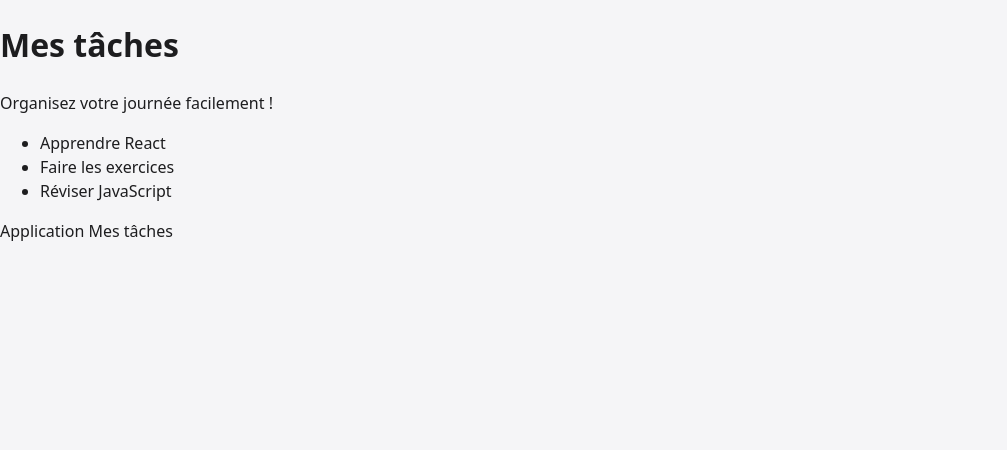
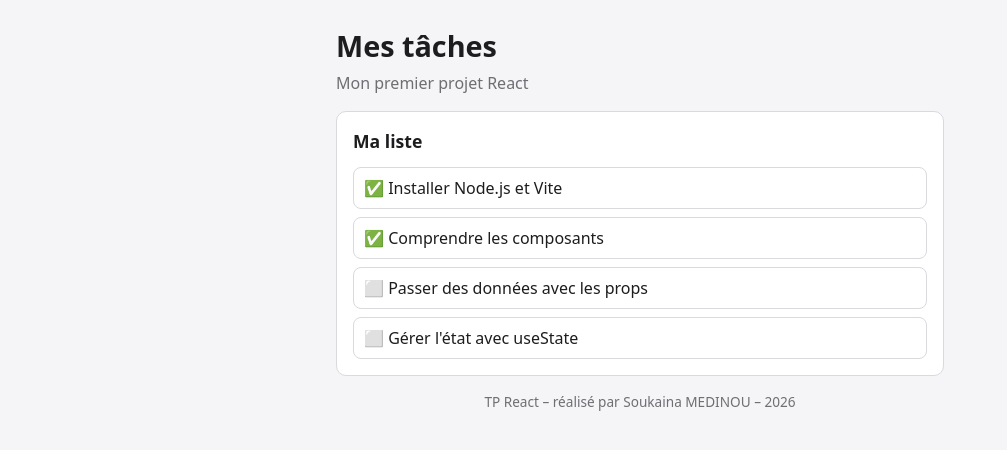
Before and after one commit to soukainamedinou/tp-react-taches, a React (Vite) app in the folder mes-taches/: page / in a window 1280 px wide. Shown: the top 450 px of the page, without its empty margins (0-1007 px from the left). Built offline with nearby package versions, Linux system fonts and the light colour scheme.

Commit message:
Étape 2 : props, children et listes

```diff
--- a/mes-taches/src/App.jsx
+++ b/mes-taches/src/App.jsx
@@ -1,17 +1,30 @@
-import Entete from './components/Entete';
-import ListeTaches from './components/ListeTaches';
-import Pied from './components/Pied';
+import Entete from './components/Entete.jsx'
+import ListeTaches from './components/ListeTaches.jsx'
+import Pied from './components/Pied.jsx'
+import Carte from './components/Carte.jsx'
+
+const TACHES = [
+  { id: 1, titre: 'Installer Node.js et Vite', terminee: true },
+  { id: 2, titre: 'Comprendre les composants', terminee: true },
+  { id: 3, titre: 'Passer des données avec les props', terminee: false },
+  { id: 4, titre: "Gérer l'état avec useState", terminee: false },
+]
 
 function App() {
   return (
-    <>
-      <Entete />
-      <main>
-        <ListeTaches />
-      </main>
-      <Pied />
-    </>
-  );
+    <div className="app">
+      <Entete
+        titre="Mes tâches"
+        sousTitre="Mon premier projet React"
+      />
+
+      <Carte titre="Ma liste">
+        <ListeTaches taches={TACHES} />
+      </Carte>
+
+      <Pied auteur="Soukaina MEDINOU" />
+    </div>
+  )
 }
 
-export default App;
+export default App
--- /dev/null
+++ b/mes-taches/src/components/Carte.jsx
@@ -0,0 +1,10 @@
+function Carte({ titre, children }) {
+  return (
+    <section className="carte">
+      <h2>{titre}</h2>
+      {children}
+    </section>
+  )
+}
+
+export default Carte
--- a/mes-taches/src/components/Entete.jsx
+++ b/mes-taches/src/components/Entete.jsx
@@ -1,10 +1,10 @@
-function Entete() {
+function Entete({ titre, sousTitre }) {
   return (
-    <header>
-      <h1>Mes tâches</h1>
-      <p>Organisez votre journée facilement !</p>
+    <header className="entete">
+      <h1>{titre}</h1>
+      <p>{sousTitre}</p>
     </header>
-  );
+  )
 }
 
-export default Entete;
+export default Entete
--- a/mes-taches/src/components/ListeTaches.jsx
+++ b/mes-taches/src/components/ListeTaches.jsx
@@ -1,11 +1,21 @@
-function ListeTaches() {
+import Tache from './Tache.jsx'
+
+function ListeTaches({ taches }) {
+  if (taches.length === 0) {
+    return <p className="vide">Aucune tâche à afficher.</p>
+  }
+
   return (
-    <ul>
-      <li>Apprendre React</li>
-      <li>Faire les exercices</li>
-      <li>Réviser JavaScript</li>
+    <ul className="liste-taches">
+      {taches.map((tache) => (
+        <Tache
+          key={tache.id}
+          titre={tache.titre}
+          terminee={tache.terminee}
+        />
+      ))}
     </ul>
-  );
+  )
 }
 
-export default ListeTaches;
+export default ListeTaches
--- a/mes-taches/src/components/Pied.jsx
+++ b/mes-taches/src/components/Pied.jsx
@@ -1,9 +1,11 @@
-function Pied() {
+const ANNEE = new Date().getFullYear()
+
+function Pied({ auteur }) {
   return (
-    <footer>
-      <p>Application Mes tâches</p>
+    <footer className="pied">
+      TP React – réalisé par {auteur} – {ANNEE}
     </footer>
-  );
+  )
 }
 
-export default Pied;
+export default Pied
--- /dev/null
+++ b/mes-taches/src/components/Tache.jsx
@@ -0,0 +1,9 @@
+function Tache({ titre, terminee }) {
+  return (
+    <li className={terminee ? 'tache terminee' : 'tache'}>
+      {terminee ? '✅' : '⬜'} {titre}
+    </li>
+  )
+}
+
+export default Tache
```
